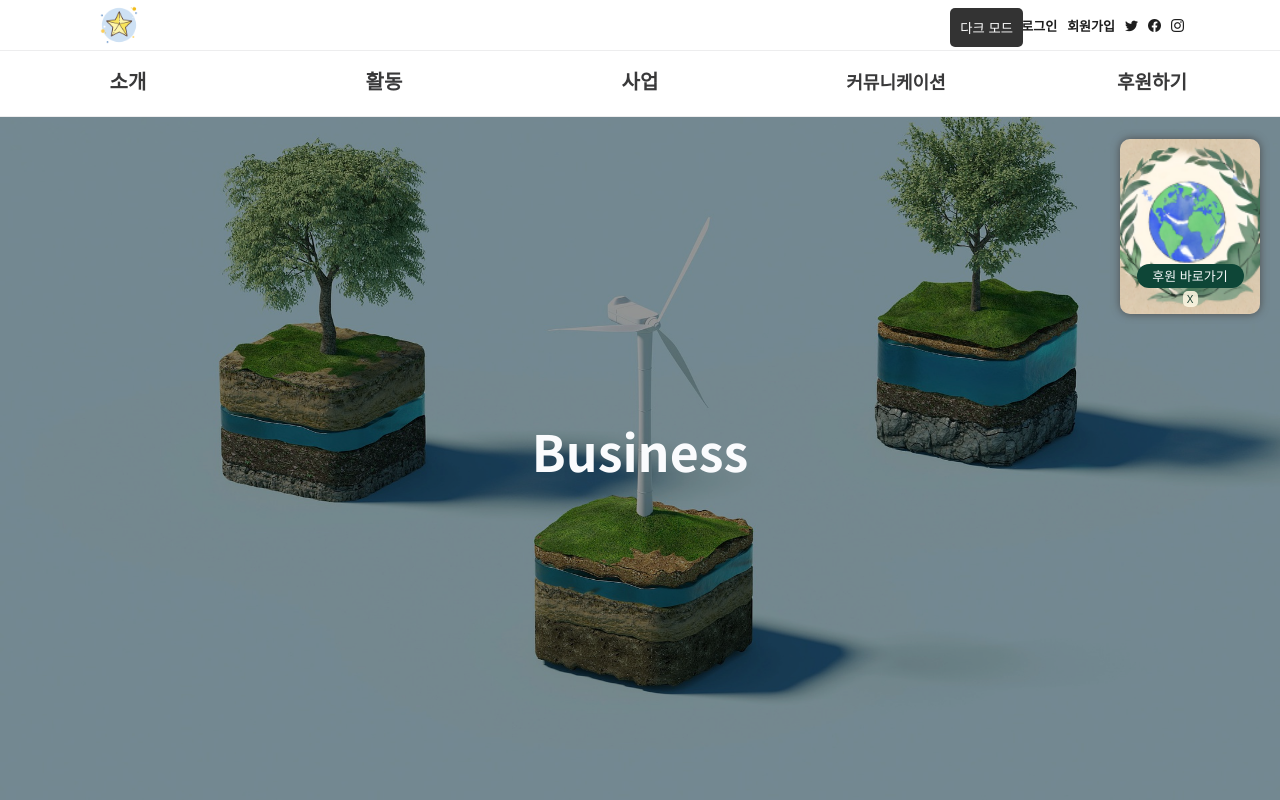
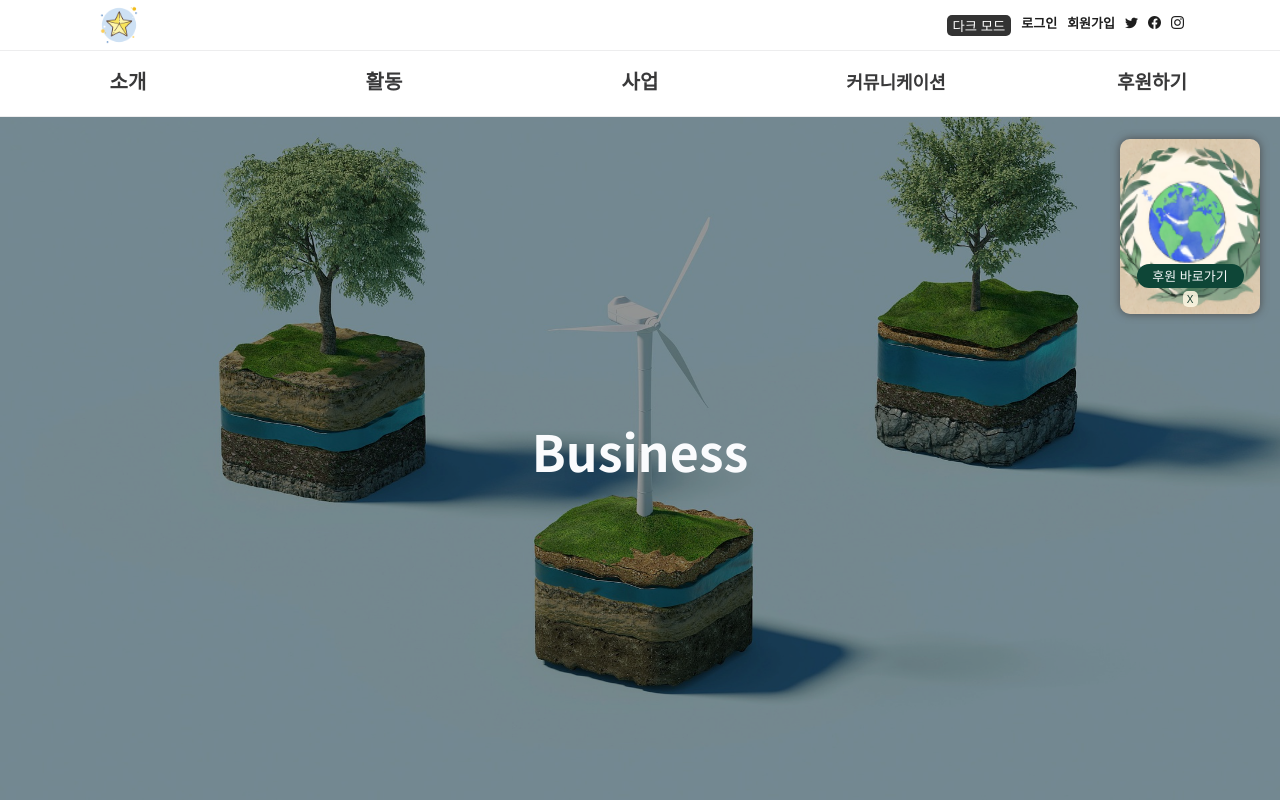
Before and after one commit to AhYoungJo/AOO, a plain HTML site: page html/business/business01.html in a window 1280 px wide. Shown: the top 800 px of the page. Drawn offline with nearby package versions, Linux system fonts and the light colour scheme.

Commit message:
darkmode position fix, gmap marker add

```diff
--- a/css/common.css
+++ b/css/common.css
@@ -189,14 +189,13 @@ footer .copyright .inner {
 
 /*다크 모드 추가*/
 #darkModeToggle {
-    position: fixed;
+    /* position: fixed; */
     top: 8px;
-    right: 257px;
-    z-index: 1;
+    /* z-index: 1; */
     cursor: pointer;
     background-color: #333; /* 버튼 배경색 */
     color: #fff; /* 버튼 폰트 컬러 */
-    padding: 10px; /* 버튼 안쪽 여백 */
+    /* padding: 10px; 버튼 안쪽 여백 */
     border: none; /* 테두리 없음 */
     border-radius: 5px; /* 버튼 둥근 테두리 */
 }
--- a/html/business/business01.html
+++ b/html/business/business01.html
@@ -60,7 +60,7 @@
 
         <div class="wrap">
             <header>
-                <button id="darkModeToggle">다크 모드</button>
+                <!-- <button id="darkModeToggle">다크 모드</button> -->
                 <button onclick="scrollToTop()" id="scrollToTopBtn" title="Go to top">Top</button>
 
                 <nav class="navbar n-1">
@@ -73,6 +73,7 @@
                         /></a>
                     </div>
                     <ul class="navbar-menu">
+                        <li><button id="darkModeToggle">다크 모드</button></li>
                         <li><a href="">로그인</a></li>
                         <li><a href="">회원가입</a></li>
                         <li>
--- a/js/common.js
+++ b/js/common.js
@@ -167,7 +167,7 @@ document.addEventListener('DOMContentLoaded', function () {
     darkModeToggle.addEventListener('click', function () {
         const bodyElements = body.querySelectorAll('*');
         // bodyElements.forEach(element => element.classList.toggle('dark-mode'));
-
+        console.log("눌림");
         bodyElements.forEach((element) => {
             if (
                 !element.closest('footer') &&
```
